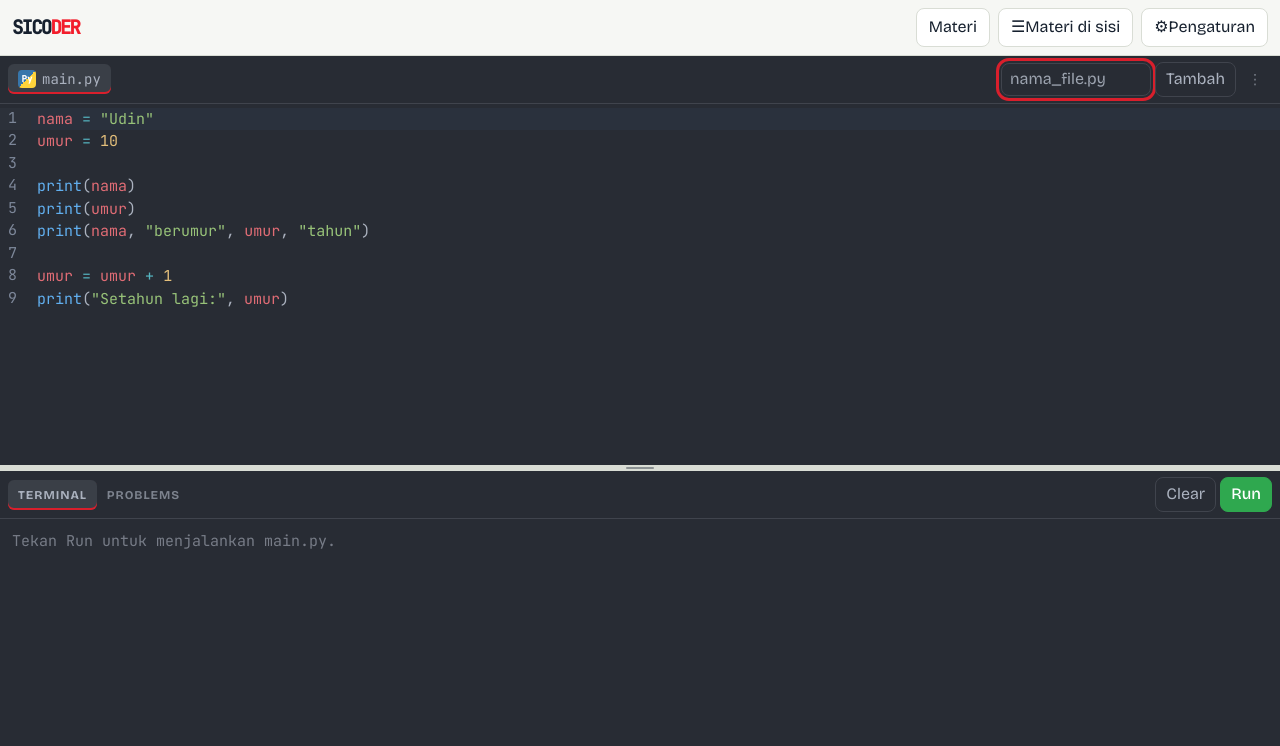
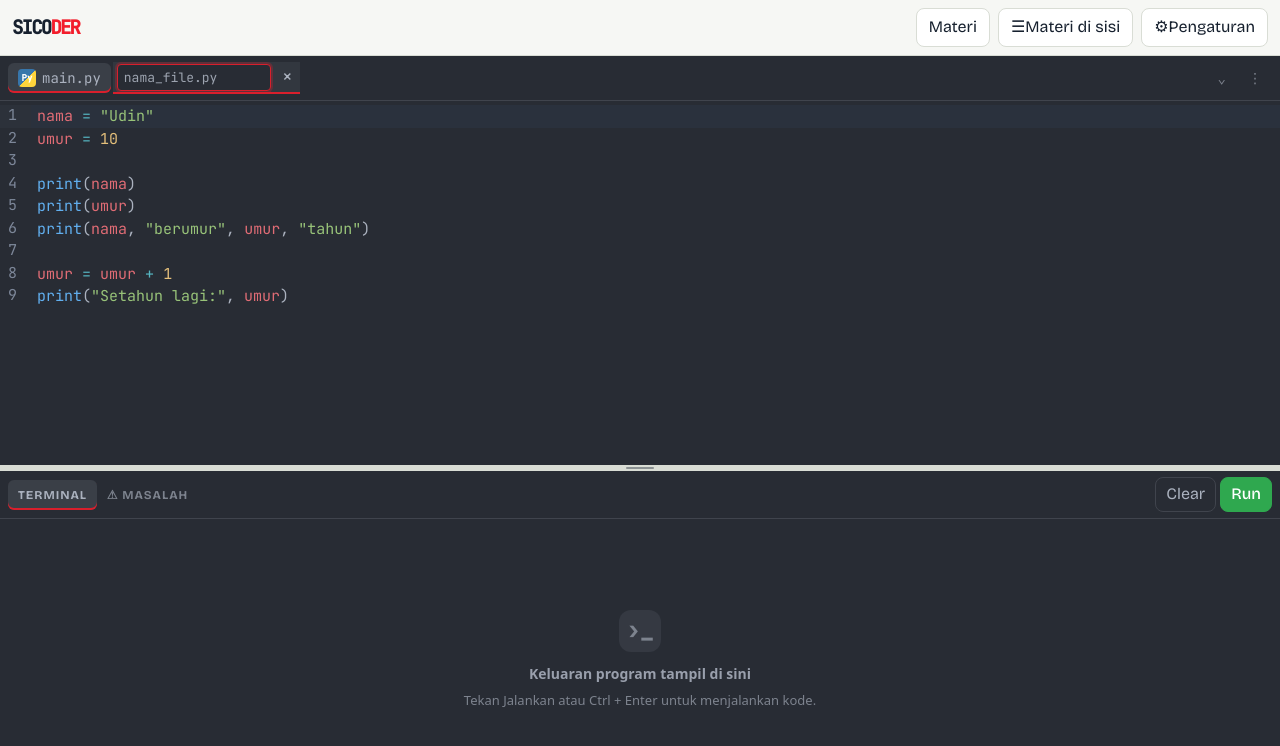
Before and after one commit to syfaarizal/sicoder, a Next.js app: page /workspace/python in a window 1280 px wide. Both pictures are taken after a click on the button "Tambah file". Shown: the top 746 px of the page. Built offline with nearby package versions, Linux system fonts and the light colour scheme.

Commit message:
feat: enhance UI components with new styles and improved accessibility features

```diff
--- a/app/globals.css
+++ b/app/globals.css
@@ -428,6 +428,50 @@ button {
   border-color: var(--ok);
   color: #fff;
 }
+.terminal-action { min-width: 32px; text-align: center; }
+.file-tab-add { display: inline-flex; align-items: center; height: 32px; border-bottom: 2px solid var(--ac); background: color-mix(in srgb, var(--cfg) 8%, var(--cbg)); }
+.file-tab-input { width: 154px; height: 27px; margin: 0 4px; padding: 2px 6px; border: 1px solid var(--ac); border-radius: 4px; outline: none; background: var(--cbg); color: var(--cfg); font: 13px var(--font-mono); }
+.file-tab-input:focus { box-shadow: 0 0 0 2px color-mix(in srgb, var(--ac) 28%, transparent); }
+.file-tab-close { height: 28px; padding: 0 8px; border: 0; background: transparent; color: inherit; font-size: 18px; }
+.file-tab-plus { border: 1px solid var(--cline); border-radius: 5px; font-size: 20px; line-height: 1; }
+/* baris tambah file: muncul di bawah deretan tab */
+.tb-add {
+  display: flex;
+  align-items: center;
+  flex-wrap: wrap;
+  gap: 6px;
+  margin-top: 6px;
+  padding-top: 6px;
+  border-top: 1px solid var(--cline);
+}
+.tb-add .inp {
+  width: 200px;
+  max-width: 100%;
+  height: 28px;
+  padding: 0 8px;
+  border-radius: 6px;
+  background: transparent;
+  color: inherit;
+  border-color: var(--cline);
+  font: 13px var(--font-mono);
+}
+.tb-add .btn {
+  height: 28px;
+  padding: 0 10px;
+  font-size: 13px;
+}
+.tb-add .btn-add {
+  border-color: var(--ac);
+  color: var(--ac);
+}
+.tb-add .btn-cancel {
+  border-color: transparent;
+  color: color-mix(in srgb, var(--cfg) 60%, var(--cbg));
+}
+.tb-add-err {
+  color: #ff6b6b;
+  font-size: 12px;
+}
 .tab {
   border: 0;
   background: none;
@@ -452,6 +496,15 @@ button {
   white-space: pre-wrap;
   word-break: break-word;
 }
+.term,
+.con { position: relative; }
+.con .term-empty { border: 0; padding: 0; }
+.term-empty { position: absolute; inset: 0; display: flex; flex-direction: column; align-items: center; justify-content: center; gap: 8px; text-align: center; color: color-mix(in srgb, var(--cfg) 65%, var(--cbg)); pointer-events: none; }
+.term-empty b { color: color-mix(in srgb, var(--cfg) 86%, var(--cbg)); font: 600 14px system-ui, sans-serif; }
+.term-empty span:last-child { font: 13px system-ui, sans-serif; }
+.term-empty-icon { display: grid; place-items: center; width: 42px; height: 42px; margin-bottom: 4px; border-radius: 12px; background: color-mix(in srgb, var(--cfg) 10%, var(--cbg)); font: 700 22px var(--font-mono); }
+.problem-empty { position: sticky; top: 38px; display: flex; flex-direction: column; align-items: center; gap: 10px; color: color-mix(in srgb, var(--cfg) 62%, var(--cbg)); font-size: 13px; }
+.problem-empty-icon { display: grid; place-items: center; width: 32px; height: 32px; border-radius: 50%; background: #54b967; color: #102414; font: 700 24px/1 system-ui, sans-serif; }
 .con div {
   border-bottom: 1px solid var(--cline);
   padding: 2px 0;
--- a/components/FileTabs.tsx
+++ b/components/FileTabs.tsx
@@ -1,5 +1,5 @@
 'use client';
-import { useState } from 'react';
+import { useEffect, useRef, useState } from 'react';
 import FileIcon, { type FileKind } from './FileIcon';
 import Menu, { type MenuItem } from './Menu';
 
@@ -31,19 +31,41 @@ export default function FileTabs({
   const [adding, setAdding] = useState(false);
   const [name, setName] = useState('');
   const [err, setErr] = useState('');
-  const submit = (e: React.FormEvent) => {
+  const addRef = useRef<HTMLButtonElement>(null);
+  const listRef = useRef<HTMLDivElement>(null);
+  const wasOpen = useRef(false);
+  const closeReason = useRef<'cancel' | 'ok'>('cancel');
+
+  const close = (reason: 'cancel' | 'ok') => {
+    closeReason.current = reason;
+    setAdding(false);
+    setName('');
+    setErr('');
+  };
+  const submit = (e: React.SyntheticEvent<HTMLFormElement>) => {
     e.preventDefault();
     const r = onAdd(name.trim());
     if (r) setErr(r);
-    else {
-      setAdding(false);
-      setName('');
-      setErr('');
+    else close('ok');
+  };
+  // Setelah form ditutup, fokus pindah: ke tab baru kalau berhasil, ke tombol + kalau dibatalkan.
+  useEffect(() => {
+    if (wasOpen.current && !adding) {
+      if (closeReason.current === 'ok')
+        listRef.current?.querySelector<HTMLButtonElement>('[aria-selected="true"]')?.focus();
+      else addRef.current?.focus();
     }
-  };
+    wasOpen.current = adding;
+  }, [adding]);
   return (
+    <div className="flex w-full min-w-0 flex-col">
       <div className="flex w-full min-w-0 flex-wrap items-center gap-0.5">
-      <div role="tablist" aria-label="Berkas" className="flex min-w-0 flex-wrap gap-0.5">
+        <div
+          ref={listRef}
+          role="tablist"
+          aria-label="Berkas"
+          className="flex min-w-0 flex-wrap gap-0.5"
+        >
           {tabs.map((t) => (
             <span key={t.id} className="inline-flex items-center">
               <button
@@ -68,44 +90,17 @@ export default function FileTabs({
             </span>
           ))}
         </div>
-      <div className="flex-1" />
         {adding ? (
-        <form onSubmit={submit} className="flex flex-wrap items-center gap-1">
-          <input
-            autoFocus
-            className="inp"
-            style={{
-              width: 150,
-              padding: '3px 8px',
-              background: 'transparent',
-              color: 'inherit',
-              borderColor: 'var(--cline)',
-            }}
-            value={name}
-            placeholder={placeholder}
-            aria-label="Nama file baru"
-            onChange={(e) => {
-              setName(e.target.value);
-              setErr('');
-            }}
-            onKeyDown={(e) => {
-              if (e.key === 'Escape') {
-                setAdding(false);
-                setErr('');
-              }
-            }}
-          />
-          <button className="btn" type="submit">
-            Tambah
-          </button>
-          {err && (
-            <span role="alert" style={{ color: '#ff6b6b', fontSize: 13 }}>
-              {err}
-            </span>
-          )}
+          <form onSubmit={submit} className="file-tab-add">
+            <input autoFocus className="file-tab-input" value={name} placeholder={placeholder} aria-label="Nama file baru"
+              onChange={(e) => { setName(e.target.value); setErr(''); }}
+              onKeyDown={(e) => { if (e.key === 'Escape') close('cancel'); }} />
+            <button className="file-tab-close" type="button" aria-label="Batal tambah file" onClick={() => close('cancel')}>×</button>
           </form>
         ) : (
-        <>
+          <button ref={addRef} className="tab file-tab-plus" aria-label="Tambah file" title="Tambah file" onClick={() => setAdding(true)}>+</button>
+        )}
+        <div className="flex-1" />
         <Menu
           label="Daftar file"
           trigger="⌄"
@@ -115,17 +110,10 @@ export default function FileTabs({
             onClick: () => onSelect(t.id),
           }))}
         />
-          <button
-            className="tab"
-            aria-label="Tambah file"
-            title="Tambah file"
-            onClick={() => setAdding(true)}
-          >
-            +
-          </button>
-        </>
-      )}
         <Menu label="Menu editor" items={menu} />
+      </div>
+
+      {err && adding && <span role="alert" className="tb-add-err">{err}</span>}
     </div>
   );
 }
--- a/components/ProblemList.tsx
+++ b/components/ProblemList.tsx
@@ -23,7 +23,7 @@ export default function ProblemList({
 }) {
   return (
     <div className="term" role="list" style={style}>
-      {problems.length === 0 && <span className="d">Tidak ada masalah. Bagus!</span>}
+      {problems.length === 0 && <div className="problem-empty"><span className="problem-empty-icon">✓</span><span>Tidak ada masalah</span></div>}
       {problems.map((p) => {
         const hint = lang ? explainError(lang, p.message) : undefined;
         const src = source?.(p)?.trimEnd();
--- a/components/PythonWorkspace.tsx
+++ b/components/PythonWorkspace.tsx
@@ -301,7 +301,7 @@ export default function PythonWorkspace() {
             aria-selected={bottom === 'term'}
             onClick={() => setBottom('term')}
           >
-            Terminal
+              Terminal
           </button>
           <button
             role="tab"
@@ -309,7 +309,7 @@ export default function PythonWorkspace() {
             aria-selected={bottom === 'prob'}
             onClick={() => setBottom('prob')}
           >
-            Problems{allProblems.length > 0 && <span className="badge">{allProblems.length}</span>}
+              ⚠ Masalah{allProblems.length > 0 && <span className="badge">{allProblems.length}</span>}
           </button>
         </div>
         <div className="flex-1" />
@@ -324,14 +324,15 @@ export default function PythonWorkspace() {
           Clear
         </button>
         {running ? (
-          <button className="btn" onClick={() => stop('\nDihentikan.\n')}>
-            Stop
+            <button className="btn terminal-action" title="Hentikan program" aria-label="Hentikan program" onClick={() => stop('\nProgram dihentikan.\n')}>
+              ■
           </button>
         ) : (
           <button
             className="btn btn-run"
             onClick={run}
             title="Menjalankan main.py (Ctrl/Cmd+Enter)"
+              aria-label="Jalankan program"
           >
             Run
           </button>
@@ -345,7 +346,7 @@ export default function PythonWorkspace() {
           onSubmit={submitInput}
           boxRef={termBox}
           style={font}
-          empty="Tekan Run untuk menjalankan main.py."
+            empty="Tekan Jalankan atau Ctrl + Enter untuk menjalankan kode."
         />
       ) : (
         <ProblemList
--- a/components/TerminalView.tsx
+++ b/components/TerminalView.tsx
@@ -46,7 +46,7 @@ export default function TerminalView({
       style={style}
       onClick={() => input.current?.focus()}
     >
-      {blank && <span className="d">{empty}</span>}
+      {blank && <div className="term-empty" aria-hidden="true"><span className="term-empty-icon">›_</span><b>Keluaran program tampil di sini</b><span>{empty}</span></div>}
       {term.lines.map((line, i) => (
         <span key={i}>
           {line.map((sp, j) => (
--- a/components/WebWorkspace.tsx
+++ b/components/WebWorkspace.tsx
@@ -207,30 +207,17 @@ export default function WebWorkspace() {
   const outPane = (
     <section className="pane" style={termStyle} aria-label="Hasil">
       <div className="tb">
-        <button
-          className="tab"
-          role="tab"
-          aria-selected={view === 'out'}
-          onClick={() => setView('out')}
-        >
-          Hasil
-        </button>
-        <button
-          className="tab"
-          role="tab"
-          aria-selected={view === 'con'}
-          onClick={() => setView('con')}
-        >
-          Console
-        </button>
-        <button
-          className="tab"
-          role="tab"
-          aria-selected={view === 'prob'}
-          onClick={() => setView('prob')}
-        >
-          Problems{problems.length > 0 && <span className="badge">{problems.length}</span>}
-        </button>
+        <div role="tablist" aria-label="Panel hasil" className="flex">
+          <button className="tab tab-up" role="tab" aria-selected={view === 'out'} onClick={() => setView('out')}>
+            Hasil
+          </button>
+          <button className="tab tab-up" role="tab" aria-selected={view === 'con'} onClick={() => setView('con')}>
+            Konsol
+          </button>
+          <button className="tab tab-up" role="tab" aria-selected={view === 'prob'} onClick={() => setView('prob')}>
+            ⚠ Masalah{problems.length > 0 && <span className="badge">{problems.length}</span>}
+          </button>
+        </div>
         <div className="flex-1" />
         <button
           className="btn"
@@ -254,8 +241,8 @@ export default function WebWorkspace() {
         className={'min-h-0 w-full flex-1 border-0 bg-white ' + (view === 'out' ? '' : 'hidden')}
       />
       <div className={'con ' + (view === 'con' ? '' : 'hidden')} role="log" style={termFont}>
-        {lines.length === 0 && (
-          <span className="d">Belum ada output. Coba console.log(&quot;halo&quot;).</span>
+        {lines.length === 0 && view === 'con' && (
+          <div className="term-empty" aria-hidden="true"><span className="term-empty-icon">›_</span><b>Keluaran konsol tampil di sini</b><span>Jalankan kode untuk melihat hasilnya.</span></div>
         )}
         {lines.map((l, i) => (
           <div key={i} className={l.level}>
```
Lines whose indentation alone changed are shown as unchanged.
